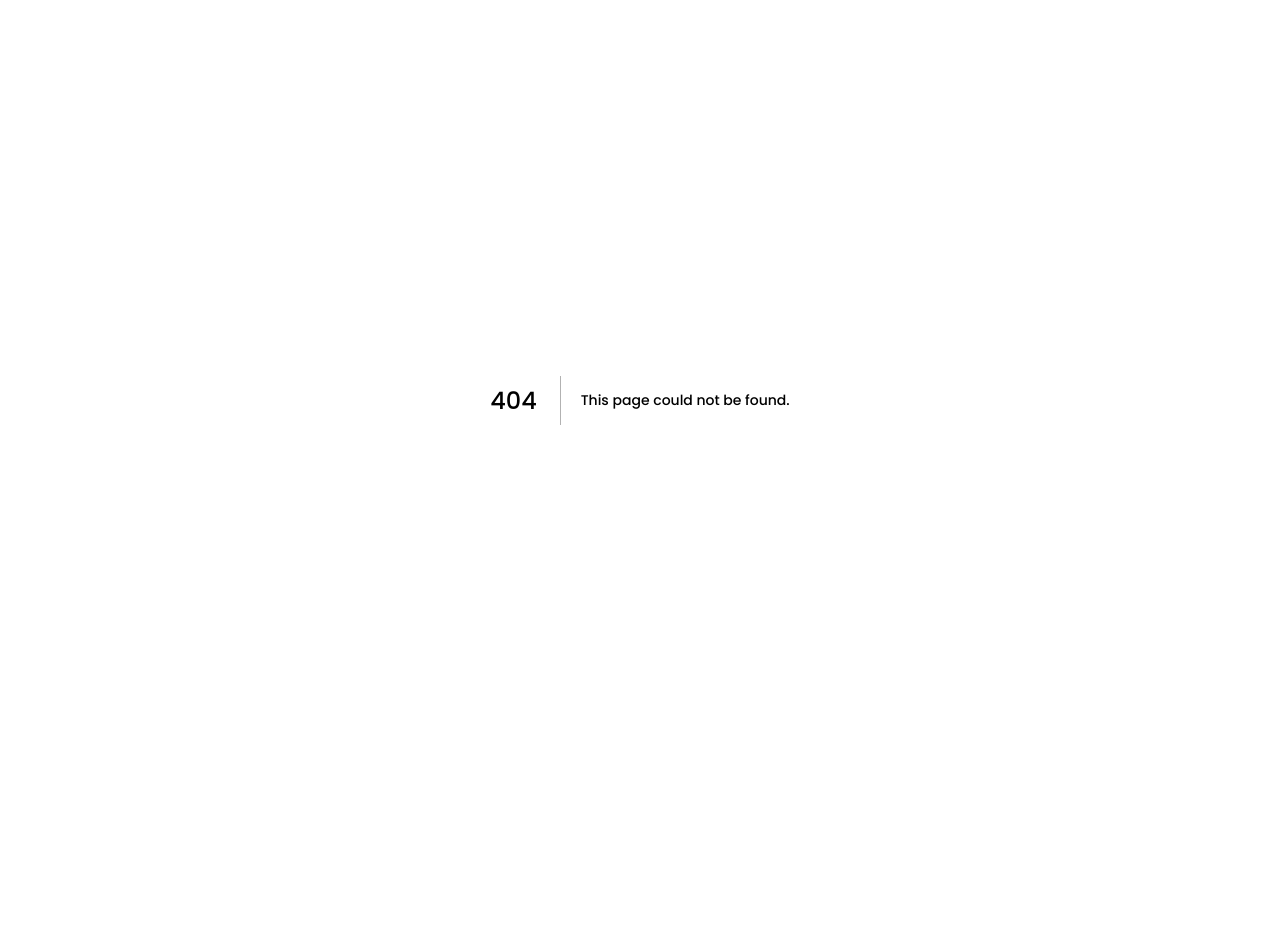
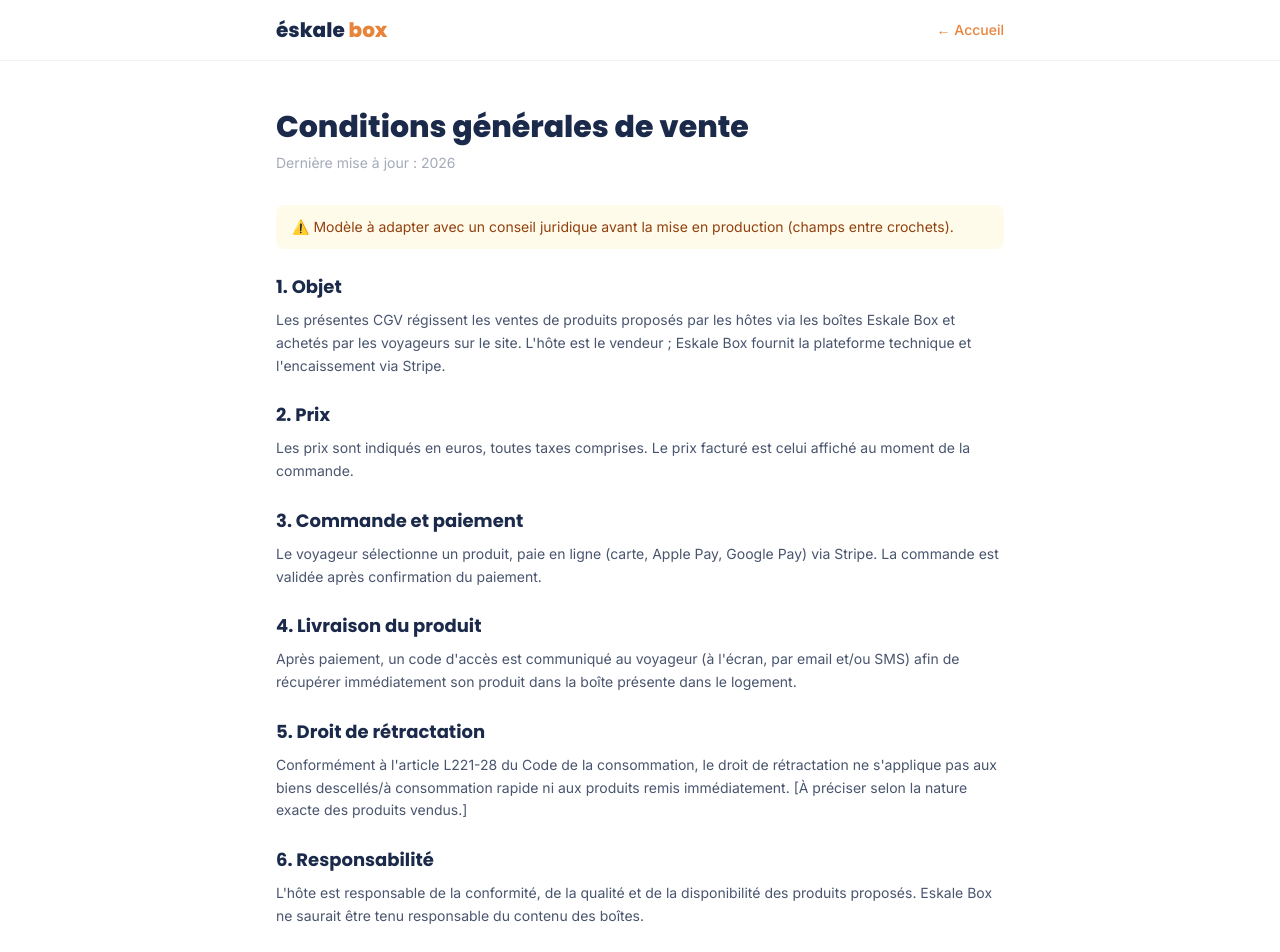
Before and after one commit to Zysou2235/Loca-Place, a Next.js app: page /cgv in a window 1280 px wide. Before the commit this address had no page. Shown: the top 952 px of the page. Before the commit the page ends 800 px from the top, so only its background shows below. Built offline with nearby package versions, Linux system fonts and the light colour scheme.

Commit message:
feat(legal): pages mentions légales / CGV / confidentialité + liens footer
Modèles FR à compléter (placeholders), reliés depuis le footer de la landing.

Co-Authored-By: Claude Opus 4.8 <noreply@anthropic.com>
Claude-Session: https://claude.ai/code/session_01C84qqYynhvA8w17RHpmtP2

```diff
--- /dev/null
+++ b/src/app/cgv/page.tsx
@@ -0,0 +1,71 @@
+import { LegalShell, LegalSection } from "@/components/LegalShell";
+
+export const metadata = { title: "CGV — Eskale Box" };
+
+export default function CgvPage() {
+  return (
+    <LegalShell title="Conditions générales de vente" updatedAt="2026">
+      <p className="rounded-lg bg-amber-50 px-4 py-3 text-sm text-amber-800">
+        ⚠️ Modèle à adapter avec un conseil juridique avant la mise en
+        production (champs entre crochets).
+      </p>
+
+      <LegalSection title="1. Objet">
+        <p>
+          Les présentes CGV régissent les ventes de produits proposés par les
+          hôtes via les boîtes Eskale Box et achetés par les voyageurs sur le
+          site. L&apos;hôte est le vendeur ; Eskale Box fournit la plateforme
+          technique et l&apos;encaissement via Stripe.
+        </p>
+      </LegalSection>
+
+      <LegalSection title="2. Prix">
+        <p>
+          Les prix sont indiqués en euros, toutes taxes comprises. Le prix
+          facturé est celui affiché au moment de la commande.
+        </p>
+      </LegalSection>
+
+      <LegalSection title="3. Commande et paiement">
+        <p>
+          Le voyageur sélectionne un produit, paie en ligne (carte, Apple Pay,
+          Google Pay) via Stripe. La commande est validée après confirmation du
+          paiement.
+        </p>
+      </LegalSection>
+
+      <LegalSection title="4. Livraison du produit">
+        <p>
+          Après paiement, un code d&apos;accès est communiqué au voyageur (à
+          l&apos;écran, par email et/ou SMS) afin de récupérer immédiatement son
+          produit dans la boîte présente dans le logement.
+        </p>
+      </LegalSection>
+
+      <LegalSection title="5. Droit de rétractation">
+        <p>
+          Conformément à l&apos;article L221-28 du Code de la consommation, le
+          droit de rétractation ne s&apos;applique pas aux biens descellés/à
+          consommation rapide ni aux produits remis immédiatement. [À préciser
+          selon la nature exacte des produits vendus.]
+        </p>
+      </LegalSection>
+
+      <LegalSection title="6. Responsabilité">
+        <p>
+          L&apos;hôte est responsable de la conformité, de la qualité et de la
+          disponibilité des produits proposés. Eskale Box ne saurait être tenu
+          responsable du contenu des boîtes.
+        </p>
+      </LegalSection>
+
+      <LegalSection title="7. Réclamations">
+        <p>
+          Pour toute réclamation : [email de contact]. Si vous n&apos;avez pas
+          reçu votre code, utilisez le lien « Je n&apos;ai pas reçu le code » sur
+          la page de confirmation.
+        </p>
+      </LegalSection>
+    </LegalShell>
+  );
+}
--- /dev/null
+++ b/src/app/confidentialite/page.tsx
@@ -0,0 +1,69 @@
+import { LegalShell, LegalSection } from "@/components/LegalShell";
+
+export const metadata = { title: "Politique de confidentialité — Eskale Box" };
+
+export default function ConfidentialitePage() {
+  return (
+    <LegalShell title="Politique de confidentialité" updatedAt="2026">
+      <p className="rounded-lg bg-amber-50 px-4 py-3 text-sm text-amber-800">
+        ⚠️ Modèle à compléter (champs entre crochets) et à faire valider avant
+        la mise en production.
+      </p>
+
+      <LegalSection title="Responsable du traitement">
+        <p>[Raison sociale], [adresse], [email de contact].</p>
+      </LegalSection>
+
+      <LegalSection title="Données collectées">
+        <p>
+          <strong>Hôtes</strong> : nom, email, mot de passe (chiffré),
+          informations d&apos;abonnement et de compte Stripe Connect.
+        </p>
+        <p>
+          <strong>Voyageurs</strong> : email et, le cas échéant, numéro de
+          téléphone, afin de délivrer le code d&apos;accès. Les données de
+          paiement sont traitées directement par Stripe et ne sont pas stockées
+          par Eskale Box.
+        </p>
+      </LegalSection>
+
+      <LegalSection title="Finalités">
+        <p>
+          Gestion des comptes hôtes et abonnements, traitement des paiements,
+          livraison des codes d&apos;accès, suivi des ventes et support.
+        </p>
+      </LegalSection>
+
+      <LegalSection title="Sous-traitants">
+        <p>
+          Stripe (paiement), Railway (hébergement), Resend (emails),
+          Twilio (SMS, le cas échéant).
+        </p>
+      </LegalSection>
+
+      <LegalSection title="Conservation">
+        <p>
+          Les données sont conservées le temps nécessaire aux finalités
+          ci-dessus, puis archivées ou supprimées conformément aux obligations
+          légales.
+        </p>
+      </LegalSection>
+
+      <LegalSection title="Vos droits (RGPD)">
+        <p>
+          Vous disposez d&apos;un droit d&apos;accès, de rectification,
+          d&apos;effacement, d&apos;opposition et de portabilité. Pour les
+          exercer : [email de contact].
+        </p>
+      </LegalSection>
+
+      <LegalSection title="Cookies">
+        <p>
+          Le site utilise un cookie de session strictement nécessaire à
+          l&apos;authentification des hôtes. Aucun cookie publicitaire
+          n&apos;est utilisé.
+        </p>
+      </LegalSection>
+    </LegalShell>
+  );
+}
--- /dev/null
+++ b/src/app/mentions-legales/page.tsx
@@ -0,0 +1,52 @@
+import { LegalShell, LegalSection } from "@/components/LegalShell";
+
+export const metadata = { title: "Mentions légales — Eskale Box" };
+
+export default function MentionsLegalesPage() {
+  return (
+    <LegalShell title="Mentions légales" updatedAt="2026">
+      <p className="rounded-lg bg-amber-50 px-4 py-3 text-sm text-amber-800">
+        ⚠️ Modèle à compléter avec tes informations réelles avant la mise en
+        production (champs entre crochets).
+      </p>
+
+      <LegalSection title="Éditeur du site">
+        <p>
+          Le site Eskale Box est édité par [Raison sociale], [forme juridique]
+          au capital de [montant] €, immatriculée au RCS de [ville] sous le
+          numéro [SIREN/SIRET].
+        </p>
+        <p>Siège social : [adresse complète].</p>
+        <p>
+          Email : [email de contact] — Téléphone : [téléphone].
+        </p>
+        <p>Numéro de TVA intracommunautaire : [n° TVA].</p>
+      </LegalSection>
+
+      <LegalSection title="Directeur de la publication">
+        <p>[Nom du directeur de la publication].</p>
+      </LegalSection>
+
+      <LegalSection title="Hébergement">
+        <p>
+          Le site est hébergé par Railway Corporation, 548 Market St, San
+          Francisco, CA 94104, USA — railway.com.
+        </p>
+      </LegalSection>
+
+      <LegalSection title="Propriété intellectuelle">
+        <p>
+          L&apos;ensemble des contenus du site (marque, logo, textes, visuels)
+          est protégé. Toute reproduction sans autorisation est interdite.
+        </p>
+      </LegalSection>
+
+      <LegalSection title="Paiements">
+        <p>
+          Les paiements sont traités de manière sécurisée par Stripe. Eskale Box
+          ne stocke aucune donnée de carte bancaire.
+        </p>
+      </LegalSection>
+    </LegalShell>
+  );
+}
--- a/src/app/page.tsx
+++ b/src/app/page.tsx
@@ -761,9 +761,9 @@ function Footer() {
         <FooterCol
           title="Légal"
           links={[
-            { label: "Mentions légales", href: "#" },
-            { label: "Confidentialité", href: "#" },
-            { label: "CGV", href: "#" },
+            { label: "Mentions légales", href: "/mentions-legales" },
+            { label: "Confidentialité", href: "/confidentialite" },
+            { label: "CGV", href: "/cgv" },
           ]}
         />
       </div>
--- /dev/null
+++ b/src/components/LegalShell.tsx
@@ -0,0 +1,56 @@
+import Link from "next/link";
+
+export function LegalShell({
+  title,
+  updatedAt,
+  children,
+}: {
+  title: string;
+  updatedAt: string;
+  children: React.ReactNode;
+}) {
+  return (
+    <div className="min-h-screen bg-white">
+      <header className="border-b border-black/5">
+        <div className="mx-auto flex max-w-3xl items-center justify-between px-5 py-4">
+          <Link
+            href="/"
+            className="font-display text-xl font-extrabold text-brand"
+          >
+            éskale <span className="text-accent">box</span>
+          </Link>
+          <Link href="/" className="text-sm font-medium text-accent">
+            ← Accueil
+          </Link>
+        </div>
+      </header>
+
+      <main className="mx-auto max-w-3xl px-5 py-12">
+        <h1 className="font-display text-3xl font-extrabold text-brand">
+          {title}
+        </h1>
+        <p className="mt-2 text-sm text-brand/40">
+          Dernière mise à jour : {updatedAt}
+        </p>
+        <div className="legal-content mt-8 space-y-6 text-brand/80">
+          {children}
+        </div>
+      </main>
+    </div>
+  );
+}
+
+export function LegalSection({
+  title,
+  children,
+}: {
+  title: string;
+  children: React.ReactNode;
+}) {
+  return (
+    <section>
+      <h2 className="font-display text-lg font-bold text-brand">{title}</h2>
+      <div className="mt-2 space-y-2 text-sm leading-relaxed">{children}</div>
+    </section>
+  );
+}
```
